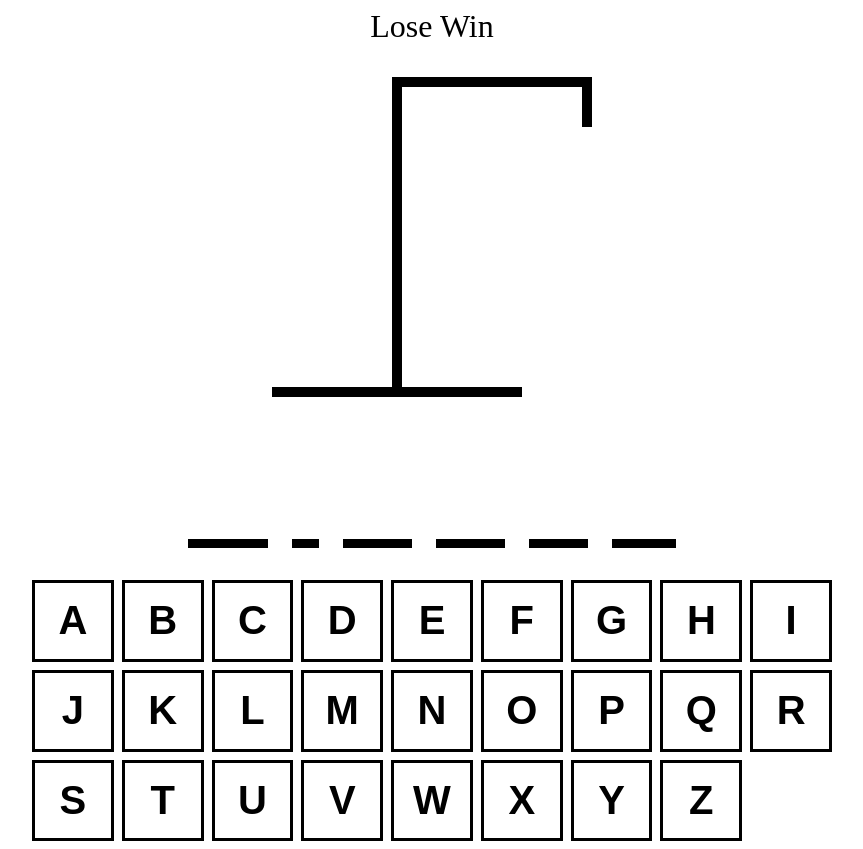
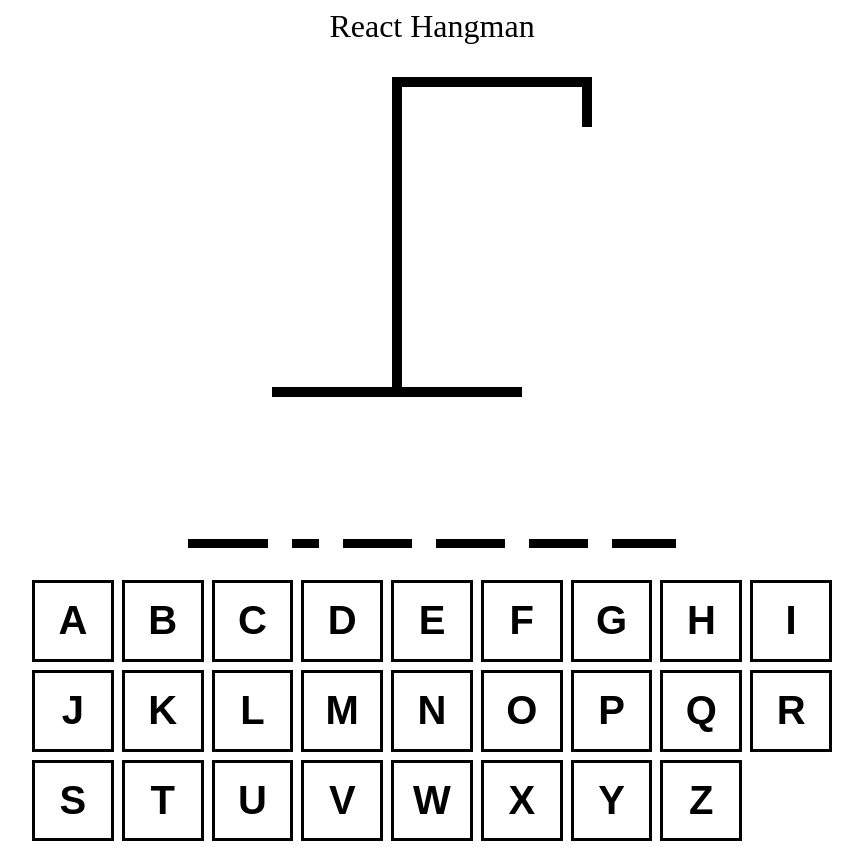
Before and after one commit to noliveira95/react-ts-hangman, a React (Vite) app: page / in a window 1280 px wide. Shown: the whole page, without its empty margins (208-1071 px from the left). Built offline with nearby package versions, Linux system fonts and the light colour scheme.

Commit message:
Add conditions for keyboard in win or lose status

```diff
--- a/src/App.tsx
+++ b/src/App.tsx
@@ -19,15 +19,20 @@ function App() {
     wordToGuess.includes(letter)
   );
 
+  const isLoser = incorrectLetters.length >= 6;
+  const isWinner = wordToGuess.split("").every((letter) => {
+    guessedLetters.includes(letter);
+  });
+
   const addGuessedLetter = useCallback(
     (letter: string) => {
-      if (guessedLetters.includes(letter)) {
+      if (guessedLetters.includes(letter) || isLoser || isWinner) {
         return;
       }
 
       setGuessedLetters((letters) => [...letters, letter]);
     },
-    [guessedLetters]
+    [guessedLetters, isLoser, isWinner]
   );
 
   useEffect(() => {
@@ -65,7 +70,9 @@ function App() {
             textAlign: "center",
           }}
         >
-          Lose Win
+          {!isLoser && !isWinner && "React Hangman"}
+          {isLoser && "You lose! Refresh to try again."}
+          {isWinner && "You win! Refresh to start a new game."}
         </div>
         <HangmanDrawing numberOfGuesses={incorrectLetters.length} />
         <HangmanWord
@@ -74,6 +81,7 @@ function App() {
         />
         <div style={{ alignSelf: "stretch" }}>
           <Keyboard
+            disabled={isLoser || isWinner}
             activeLetters={correctLetters}
             inactiveLetters={incorrectLetters}
             addGuessedLetter={addGuessedLetter}
--- a/src/Keyboard.tsx
+++ b/src/Keyboard.tsx
@@ -4,6 +4,7 @@ interface KEYBOARD_PROPS {
   activeLetters: string[];
   inactiveLetters: string[];
   addGuessedLetter: (letter: string) => void;
+  disabled?: boolean;
 }
 
 const KEYS = [
@@ -39,6 +40,7 @@ export function Keyboard({
   activeLetters,
   inactiveLetters,
   addGuessedLetter,
+  disabled = false,
 }: KEYBOARD_PROPS) {
   return (
     <div
@@ -57,7 +59,7 @@ export function Keyboard({
             className={`${styles.btn} ${isActive ? styles.active : ""} ${
               isInactive ? styles.inactive : ""
             }`}
-            disabled={isInactive || isActive}
+            disabled={isInactive || isActive || disabled}
             key={key}
           >
             {key}
```
